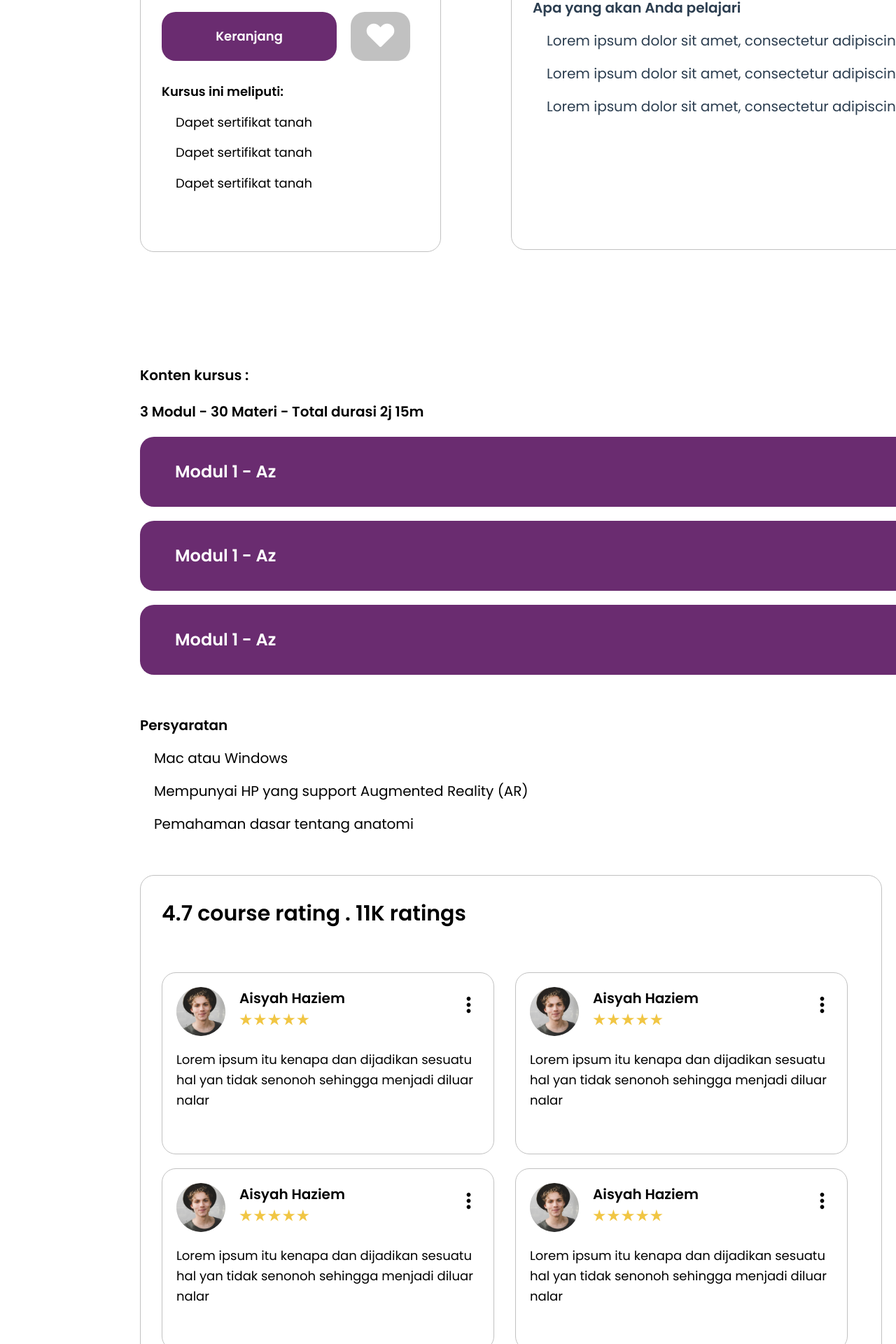
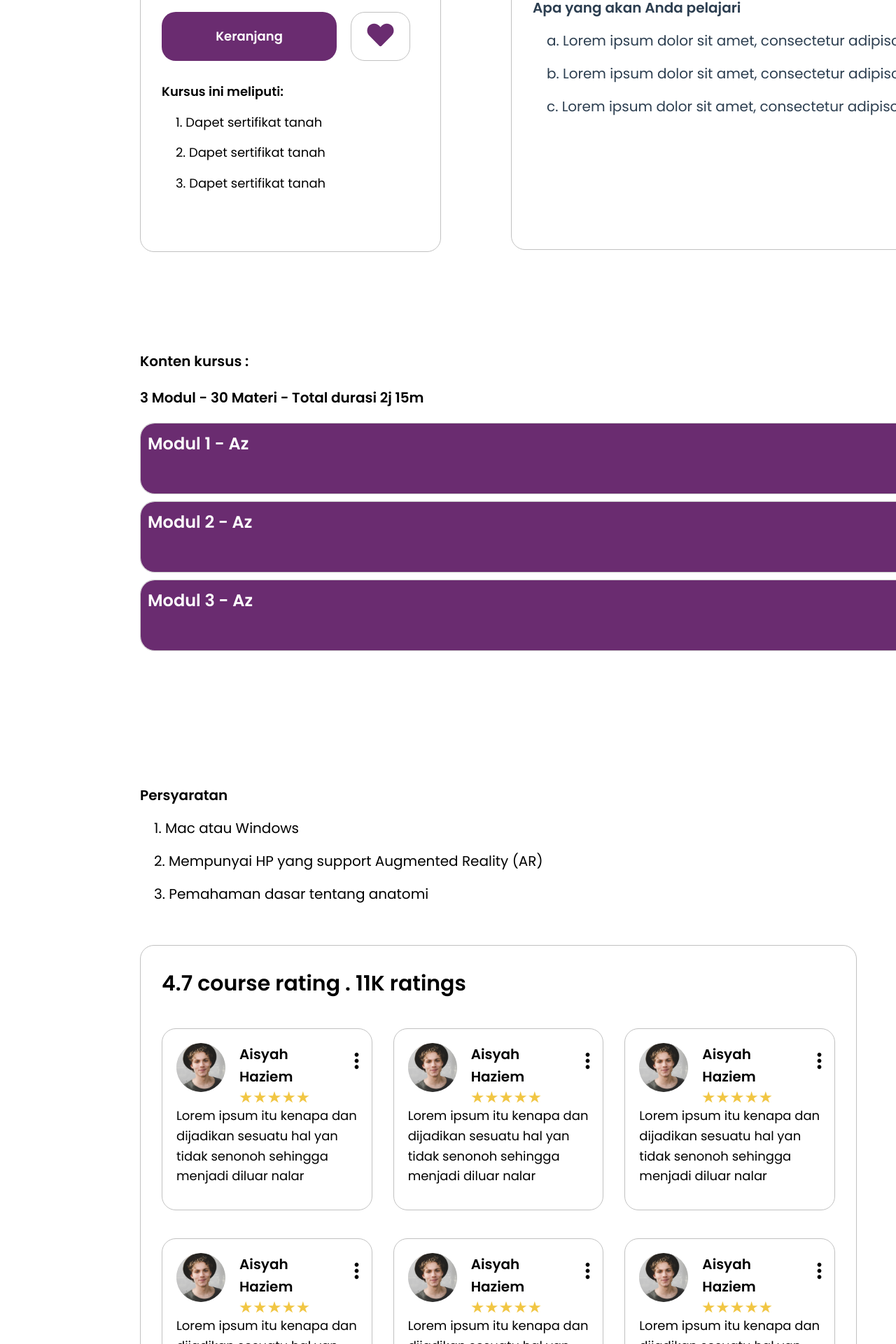
Before and after one commit to Jolangalifk/unisains-project, a Vue app: page /detail-course in a window 1280 px wide. Shown: the part 580-2500 px from the top of the page at 70% size. Built offline with nearby package versions, Linux system fonts and the light colour scheme.

Commit message:
feat: [JK] fix detail course

```diff
--- a/src/components/ModulCourse.vue
+++ b/src/components/ModulCourse.vue
@@ -1,29 +1,77 @@
-<script>
-</script>
-
 <template>
-    <div class="modul">
-        <p>Modul 1 - Az</p>
+    <div>
+        <div v-for="item in items" :key="item.id" @click="toggleAccordion(item.id)"
+            :class="{ 'accordion-item': true, 'active': item.id === activeItem }">
+            <div class="accordion-header">{{ item.title }}</div>
+            <div class="accordion-content" v-show="item.id === activeItem">
+                {{ item.content }}
+                <div v-if="item.additionalInfo">
+                    <h4>Additional Info</h4>
+                    <p>{{ item.additionalInfo }}</p>
+                </div>
+            </div>
+        </div>
     </div>
 </template>
 
-<style scoped>
+<script>
+export default {
+    data() {
+        return {
+            activeItem: null,
+            items: [
+                {
+                    id: 1,
+                    title: 'Modul 1 - Az',
+                    content: 'Content 1',
+                    additionalInfo: 'Additional Info 1'
+                },
+                {
+                    id: 2,
+                    title: 'Modul 2 - Az',
+                    content: 'Content 2',
+                    additionalInfo: 'Additional Info 2'
+                },
+                { id: 3, title: 'Modul 3 - Az', content: 'Content 3' }
+            ]
+        };
+    },
+    methods: {
+        toggleAccordion(itemId) {
+            this.activeItem = this.activeItem === itemId ? null : itemId;
+        }
+    }
+};
+</script>
 
-.modul {
-    width: 1500px;
-    height: 100px;
-    background-color: #6A2C70;
+<style>
+/* Styles remain the same */
+
+.accordion-item {
+    width: 1480px;
+    border: 1px solid #ccc;
+    margin-bottom: 10px;
     border-radius: 20px;
-    margin-top: 20px;
-    display: flex;
-    align-items: center;
 }
 
-.modul p {
+.accordion-header {
+    width: 100%;
+    height: 100px;
     font-size: 24px;
     font-weight: 600;
-    color: #FFFFFF;
-    margin-left: 50px;
+    padding: 10px;
+    cursor: pointer;
+    background-color: #6A2C70;
+    color: white;
+    border-radius: 20px;
 }
 
+.accordion-content {
+    padding: 10px;
+    display: none;
+}
+
+.accordion-item.active .accordion-content {
+    display: block;
+}
 </style>
--- a/src/views/DetailCourse.vue
+++ b/src/views/DetailCourse.vue
@@ -20,9 +20,9 @@ import CardMain from '../components/CardMain.vue'
                     </button>
                 </div>
                 <p class="cover">Kursus ini meliputi:</p>
-                <p class="item">Dapet sertifikat tanah</p>
-                <p class="item">Dapet sertifikat tanah</p>
-                <p class="item">Dapet sertifikat tanah</p>
+                <p class="item">1. Dapet sertifikat tanah</p>
+                <p class="item">2. Dapet sertifikat tanah</p>
+                <p class="item">3. Dapet sertifikat tanah</p>
             </div>
             <div class="info">
                 <div class="text">
@@ -31,9 +31,9 @@ import CardMain from '../components/CardMain.vue'
                 </div>
                 <div class="material">
                     <p class="cover">Apa yang akan Anda pelajari</p>
-                    <p class="item">Lorem ipsum dolor sit amet, consectetur adipiscing elit. Vivamus nibh.</p>
-                    <p class="item">Lorem ipsum dolor sit amet, consectetur adipiscing elit. Vivamus nibh.</p>
-                    <p class="item">Lorem ipsum dolor sit amet, consectetur adipiscing elit. Vivamus nibh.</p>
+                    <p class="item">a. Lorem ipsum dolor sit amet, consectetur adipiscing elit. Vivamus nibh.</p>
+                    <p class="item">b. Lorem ipsum dolor sit amet, consectetur adipiscing elit. Vivamus nibh.</p>
+                    <p class="item">c. Lorem ipsum dolor sit amet, consectetur adipiscing elit. Vivamus nibh.</p>
                 </div>
             </div>
         </div>
@@ -41,14 +41,12 @@ import CardMain from '../components/CardMain.vue'
             <p>Konten kursus :</p>
             <p>3 Modul - 30 Materi - Total durasi 2j 15m</p>
             <ModulCourse />
-            <ModulCourse />
-            <ModulCourse />
         </div>
         <div class="condition">
             <p class="wrapper">Persyaratan</p>
-            <p class="item">Mac atau Windows</p>
-            <p class="item">Mempunyai HP yang support Augmented Reality (AR)</p>
-            <p class="item">Pemahaman dasar tentang anatomi</p>
+            <p class="item">1. Mac atau Windows</p>
+            <p class="item">2. Mempunyai HP yang support Augmented Reality (AR)</p>
+            <p class="item">3. Pemahaman dasar tentang anatomi</p>
         </div>
         <div class="rating-course">
             <h3>4.7 course rating . 11K ratings</h3>
@@ -56,8 +54,10 @@ import CardMain from '../components/CardMain.vue'
                 <div class="rate1">
                     <RatingCourse />
                     <RatingCourse />
+                    <RatingCourse />
                 </div>
                 <div class="rate2">
+                    <RatingCourse />
                     <RatingCourse />
                     <RatingCourse />
                 </div>
@@ -70,8 +70,10 @@ import CardMain from '../components/CardMain.vue'
                 <CardMain />
                 <CardMain />
                 <CardMain />
+                <CardMain />
             </div>
             <div class="cat2">
+                <CardMain />
                 <CardMain />
                 <CardMain />
                 <CardMain />
@@ -144,8 +146,8 @@ import CardMain from '../components/CardMain.vue'
 .preview .button .favorit {
     width: 85px;
     height: 70px;
-    background-color: #c1c1c1;
-    color: #F08A5D;
+    background-color: white;
+    border: 1px solid #c1c1c1;
     font-size: 18px;
     font-weight: 600;
 }
@@ -174,7 +176,7 @@ import CardMain from '../components/CardMain.vue'
 }
 
 .info {
-    width: 1100px;
+    width: 80%;
     height: 700px;
     margin-right: 200px;
     display: flex;
@@ -221,8 +223,8 @@ import CardMain from '../components/CardMain.vue'
 }
 
 .modul-course {
-    width: 79%;
-    height: 500px;
+    width: 80%;
+    height: 600px;
     display: flex;
     flex-direction: column;
     margin-left: 200px;
@@ -232,7 +234,7 @@ import CardMain from '../components/CardMain.vue'
     font-size: 20px;
     font-weight: 600;
     color: #000000;
-    margin-top: 20px;
+    margin-bottom: 20px;
 }
 
 .modul-course .wrapper {
@@ -244,7 +246,7 @@ import CardMain from '../components/CardMain.vue'
 }
 
 .condition {
-    width: 79%;
+    width: 80%;
     height: 200px;
     display: flex;
     flex-direction: column;
@@ -268,7 +270,7 @@ import CardMain from '../components/CardMain.vue'
 }
 
 .rating-course {
-    width: 1060px;
+    width: 80%;
     height: 820px;
     display: flex;
     flex-direction: column;
@@ -286,11 +288,27 @@ import CardMain from '../components/CardMain.vue'
 }
 
 .rating-course .wrapper-review {
-    width: 1050px;
-    height: 600px;
+    width: 100%;
+    display: flex;
+    flex-direction: column;
+    align-items: center;
+    margin-right: 100px;
+}
+
+.rating-course .wrapper-review .rate1 {
+    width: 100%;
+    height: 300px;
     display: flex;
     flex-direction: row;
-    align-items: center;
+    padding-right: 30px;
+}
+
+.rating-course .wrapper-review .rate2 {
+    width: 100%;
+    height: 300px;
+    display: flex;
+    flex-direction: row;
+    padding-right: 30px;
 }
 
 .rating-course .show {
@@ -357,13 +375,11 @@ import CardMain from '../components/CardMain.vue'
 }
 
 .more-course {
-    width: 1200px;
-    height: 950px;
+    width: 80%;
+    height: 850px;
     display: flex;
     flex-direction: column;
     margin-left: 200px;
-    border: 1px solid #c1c1c1;
-    border-radius: 20px;
     margin-bottom: 100px;
 }
 
@@ -371,24 +387,26 @@ import CardMain from '../components/CardMain.vue'
     font-size: 30px;
     font-weight: 600;
     color: #000000;
-    margin: 30px 0 20px 30px;
+    margin: 30px 0 20px 0;
 }
 
 .more-course .cat1 {
     width: 100%;
-    height: 400px;
-    margin-top: 20px;
-    margin-left: 10px;
+    height: 380px;
     display: flex;
     flex-direction: row;
+    align-items: center;
+    justify-content: center;
+    margin-bottom: 20px;
 }
 
 .more-course .cat2 {
     width: 100%;
-    height: 400px;
-    margin-top: 20px;
-    margin-left: 10px;
+    height: 380px;
     display: flex;
     flex-direction: row;
+    align-items: center;
+    justify-content: center;
 }
+
 </style>
```
Also changed, not shown: src/assets/icon/favorite-icon.svg.
